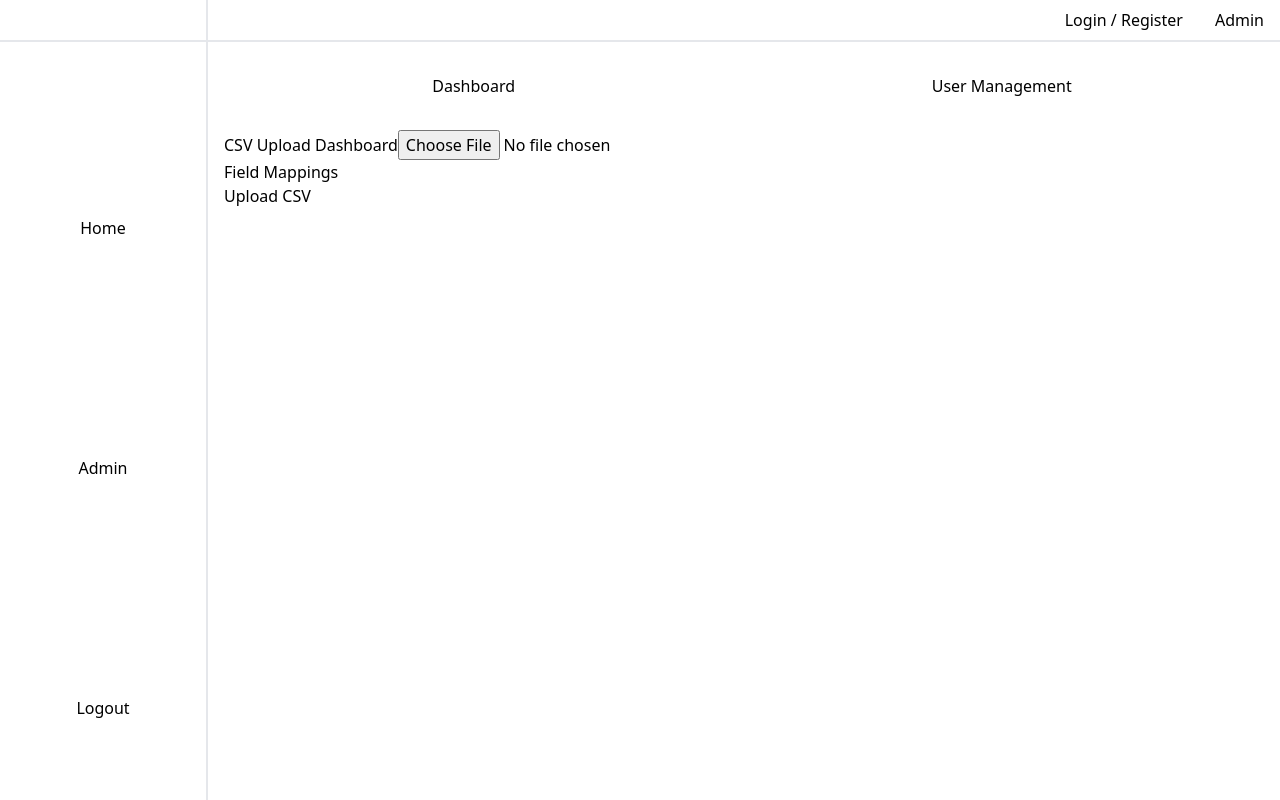
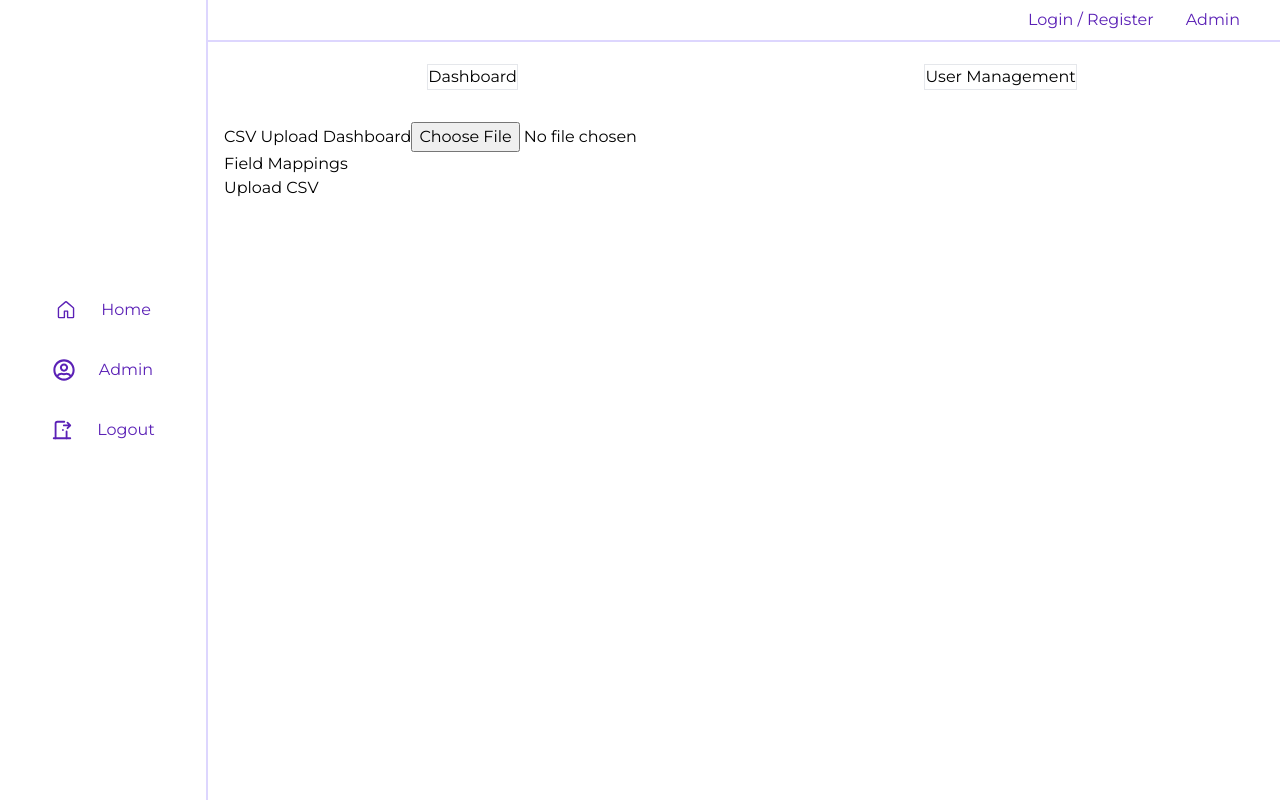
Before and after one commit to miroshar-success/B2B-SaaS-Lead-Management, a Next.js app in the folder frontend/: page /admin in a window 1280 px wide. Built offline with nearby package versions, Linux system fonts and the light colour scheme.

Commit message:
little design for the home page

```diff
--- a/frontend/src/app/admin/page.tsx
+++ b/frontend/src/app/admin/page.tsx
@@ -12,14 +12,15 @@ const Admin = () => {
     const [ isDashboard, setIsDashboard ] = useState<boolean>(true);
 
   return (
-    <div>
+    <>
       <SideBar />
       <NavBar />
+      <div className='relative h-[45em] pt-8'>
         <div className='pl-[14em] pt-[2em]'>
           <div>
               <div className='flex justify-around items-center pb-[2em]'>
-                <button onClick={() => setIsDashboard(true)}>Dashboard</button>
-                <button onClick={() => setIsDashboard(false)}>User Management</button>
+                  <button onClick={() => setIsDashboard(true)} className='border'>Dashboard</button>
+                  <button onClick={() => setIsDashboard(false)} className='border'>User Management</button>
               </div>
           </div>
           <>
@@ -33,6 +34,7 @@ const Admin = () => {
           </>
         </div>
       </div>
+    </>
   );
 };
 
--- a/frontend/src/app/globals.css
+++ b/frontend/src/app/globals.css
@@ -1,3 +1,4 @@
+@import url('https://fonts.googleapis.com/css2?family=Montserrat:ital,wght@0,100..900;1,100..900&display=swap');
 @tailwind base;
 @tailwind components;
 @tailwind utilities;
@@ -18,6 +19,10 @@
 
 body {
   color: rgb(var(--foreground-rgb));
+  font-family: "Montserrat", sans-serif;
+  font-optical-sizing: auto;
+  /* font-weight: <weight>; */
+  font-style: normal;
   /* background: linear-gradient(
       to bottom,
       transparent,
--- a/frontend/src/app/home/page.tsx
+++ b/frontend/src/app/home/page.tsx
@@ -5,14 +5,16 @@ import NavBar from '@/layout/Nav';
 
 const HomePage = () => {
   return (
-    <div>
+    <>
       <SideBar />
       <NavBar />
-      <div className='pl-[14em] pt-[3em]'>
-        <h1>Welcome to the B2B SaaS Lead Management Platform</h1>
-        <p>Manage and enrich your leads with reliable data.</p>
+      <div className='relative h-[45em] flex flex-col items-center justify-center'>
+        <div className=' flex flex-col items-center justify-center ml-[12.5rem] text-violet-800 font-bold text-6xl opacity-15'>
+          <h1>Welcome to the B2B SaaS Lead Management Platform</h1>
+          <p>Manage and enrich your leads with Reliable data.</p>
+        </div>
       </div>
-    </div>
+    </>
   );
 };
 
--- a/frontend/src/layout/Nav.tsx
+++ b/frontend/src/layout/Nav.tsx
@@ -3,12 +3,12 @@ import Link from 'next/link';
 
 const NavBar = () => {
   return (
-    <div className='flex right-0 py-2 px-4 border-b-2 w-full items-end justify-end'>
+    <div className='flex right-0 fixed z-10 bg-white py-2 pr-10 border-b-2 border-violet-200 w-full items-end justify-end text-violet-800'>
         <div className='flex gap-8'>
-            <Link href="/">
+            <Link href="/" className=' hover:scale-110'>
                 <button>Login / Register</button>
             </Link>
-            <Link href="/admin">
+            <Link href="/admin" className=' hover:scale-110'>
                 <button>Admin</button>
             </Link>
         </div>
--- a/frontend/src/layout/SideBar.tsx
+++ b/frontend/src/layout/SideBar.tsx
@@ -1,13 +1,25 @@
 // pages/index.js
 import Link from 'next/link';
+import { GoHome } from "react-icons/go";
+import { FaRegUserCircle } from "react-icons/fa";
+import { TbDoorExit } from "react-icons/tb";
 
 const SideBar = () => {
   return (
-    <div className='flex flex-col fixed w-[13em] pb-20 h-screen border-r-2 items-center justify-between'>
+    <div className='flex flex-col fixed w-[13em] pb-20 h-screen border-r-2 z-20 border-violet-200 gap-5 items-center justify-center bg-white'>
         <div></div>
-        <Link href="/home">Home</Link>
-        <Link href="/admin">Admin</Link>
-        <Link href="/">Logout</Link>
+        <Link href="/home" className='flex gap-6 items-center justify-start px-10 py-2 rounded-lg text-violet-800 hover:bg-violet-400 hover:text-white hover:scale-105 delay-75'>
+           <GoHome size={22} />
+            Home
+        </Link>
+        <Link href="/admin" className='flex gap-6 items-center justify-start px-10 py-2 rounded-lg text-violet-800 hover:bg-violet-400 hover:text-white hover:scale-105 delay-75'>
+          <FaRegUserCircle size={22} />
+          Admin
+        </Link>
+        <Link href="/" className='flex gap-6 items-center justify-start px-10 py-2 rounded-lg text-violet-800 hover:bg-violet-400 hover:text-white hover:scale-105 delay-75'>
+          <TbDoorExit size={22} />
+          Logout
+        </Link>
     </div>
   );
 };
```
Lines whose indentation alone changed are shown as unchanged.
